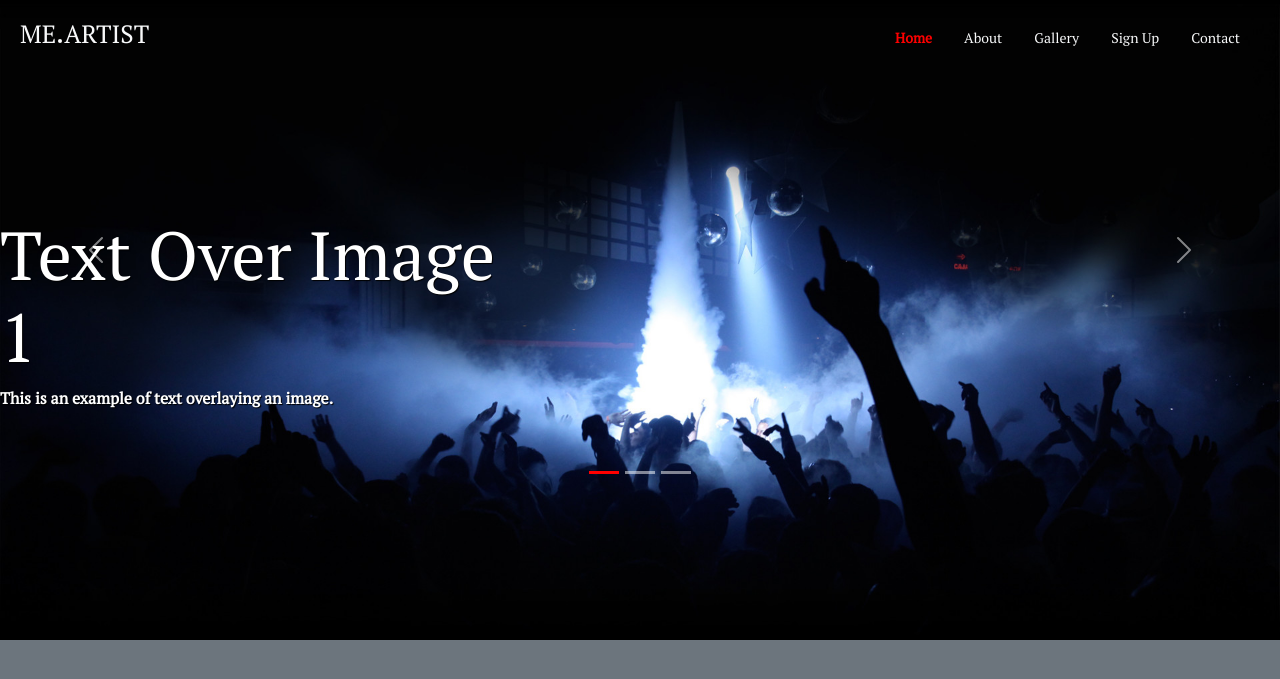
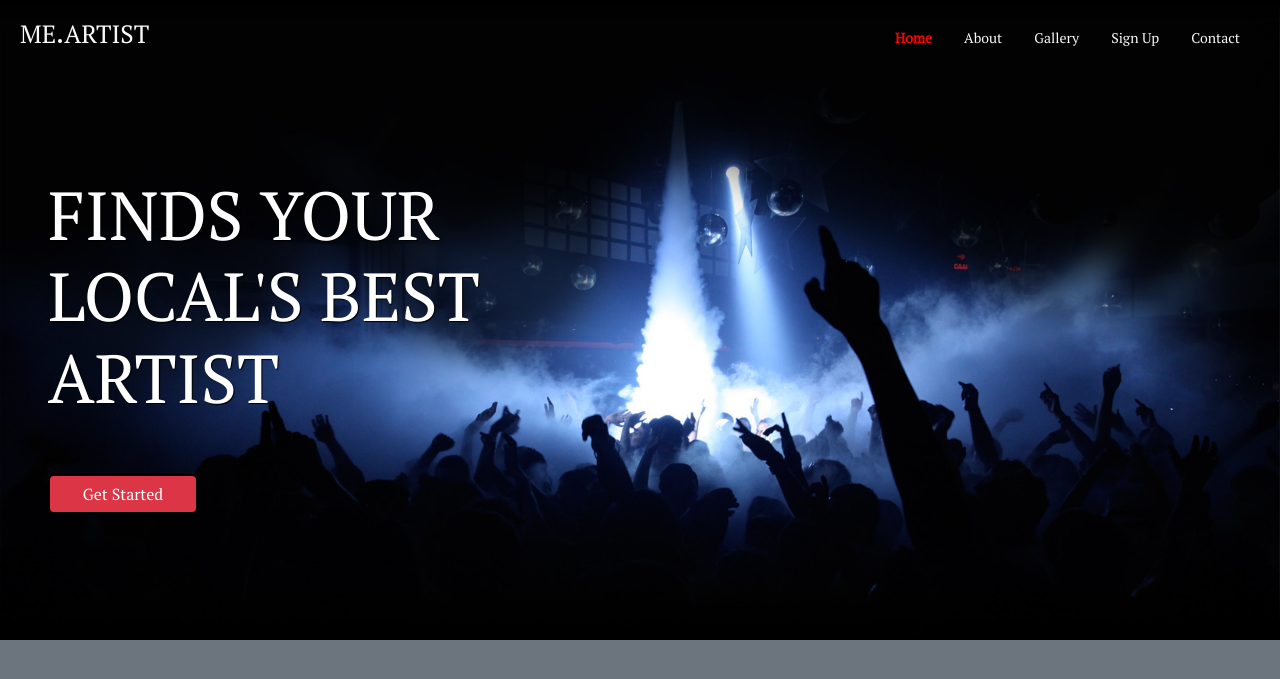
Before and after one commit to syjem/me.artist, a Flask app: page / in a window 1280 px wide. Shown: the top 679 px of the page. Run offline with Flask 3, Linux system fonts and the light colour scheme.

Commit message:
edited homepage

```diff
--- a/templates/index.html
+++ b/templates/index.html
@@ -6,47 +6,16 @@
 {% block main %}
 
 <div id="carouselEx" class="carousel slide" data-bs-ride="carousel">
-    <!-- Indicators -->
-    <div class="carousel-indicators">
-        <button type="button" data-bs-target="#carouselEx" data-bs-slide-to="0" class="active" aria-current="true" aria-label="Slide 1"></button>
-        <button type="button" data-bs-target="#carouselEx" data-bs-slide-to="1" aria-label="Slide 2"></button>
-        <button type="button" data-bs-target="#carouselEx" data-bs-slide-to="2" aria-label="Slide 3"></button>
-    </div>
-
     <div class="carousel-inner">
       <div class="carousel-item active">
         <div class="image-container image-1">
-          <div class="text-overlay">
-            <h1>Text Over Image 1</h1>
-            <p>This is an example of text overlaying an image.</p>
+          <div class="text-overlay m-5">
+            <h1 class="">FINDS YOUR LOCAL'S BEST ARTIST</h1>
           </div>
-        </div>
-      </div>
-      <div class="carousel-item">
-        <div class="image-container image-2">
-          <div class="text-overlay">
-            <h1>Text Over Image 2</h1>
-            <p>This is an example of text overlaying an image.</p>
-          </div>
-        </div>
-      </div>
-      <div class="carousel-item">
-        <div class="image-container image-3">
-          <div class="text-overlay">
-            <h1>Text Over Image 3</h1>
-            <p>This is an example of text overlaying an image.</p>
-          </div>
+          <button type="button" class="btn btn-danger mx-5 text-white">Get Started</button>
         </div>
       </div>
     </div>
-    <button class="carousel-control-prev" type="button" data-bs-target="#carouselEx" data-bs-slide="prev">
-      <span class="carousel-control-prev-icon" aria-hidden="true"></span>
-      <span class="visually-hidden">Previous</span>
-    </button>
-    <button class="carousel-control-next" type="button" data-bs-target="#carouselEx" data-bs-slide="next">
-      <span class="carousel-control-next-icon" aria-hidden="true"></span>
-      <span class="visually-hidden">Next</span>
-    </button>
 </div>
 
 
```
